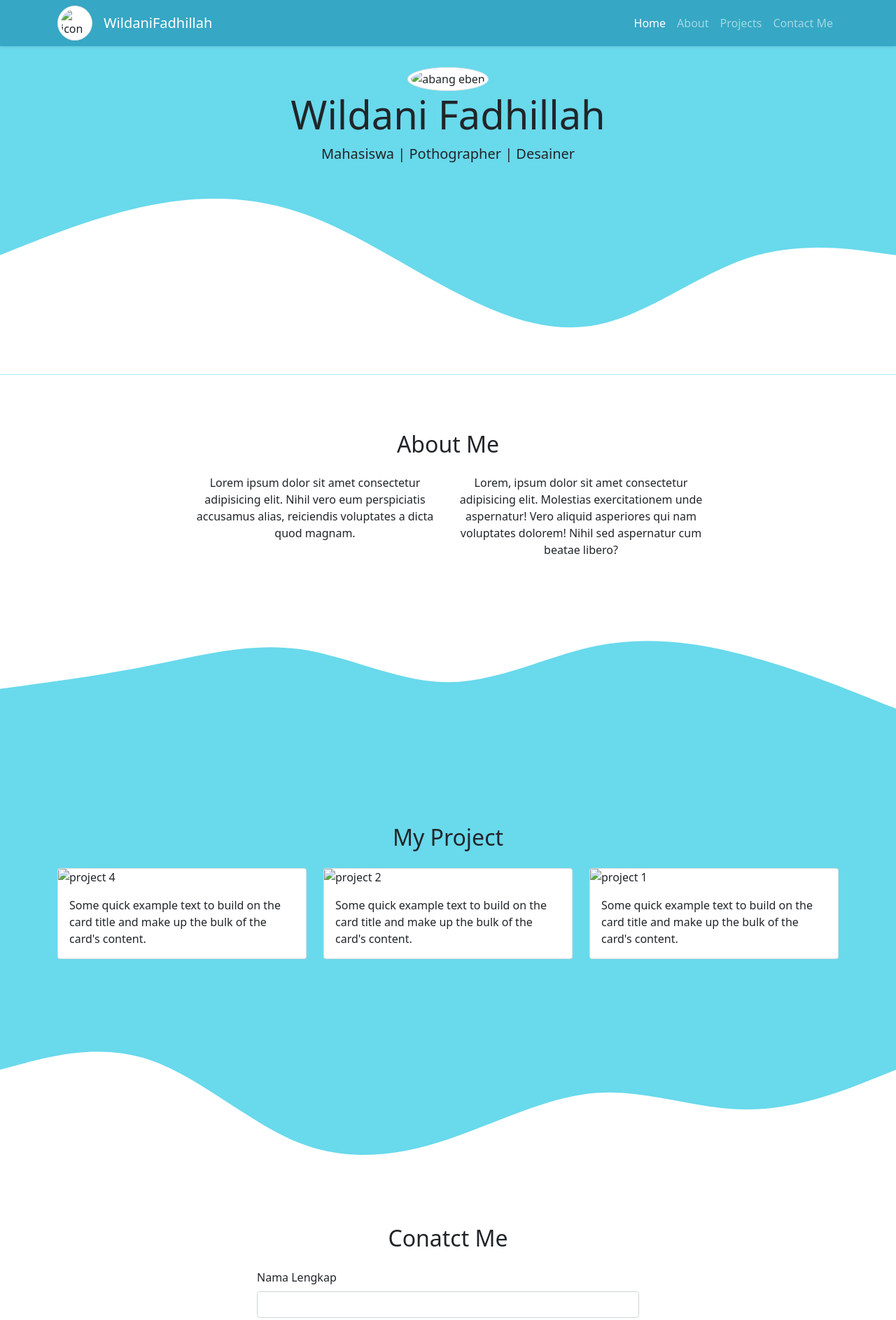
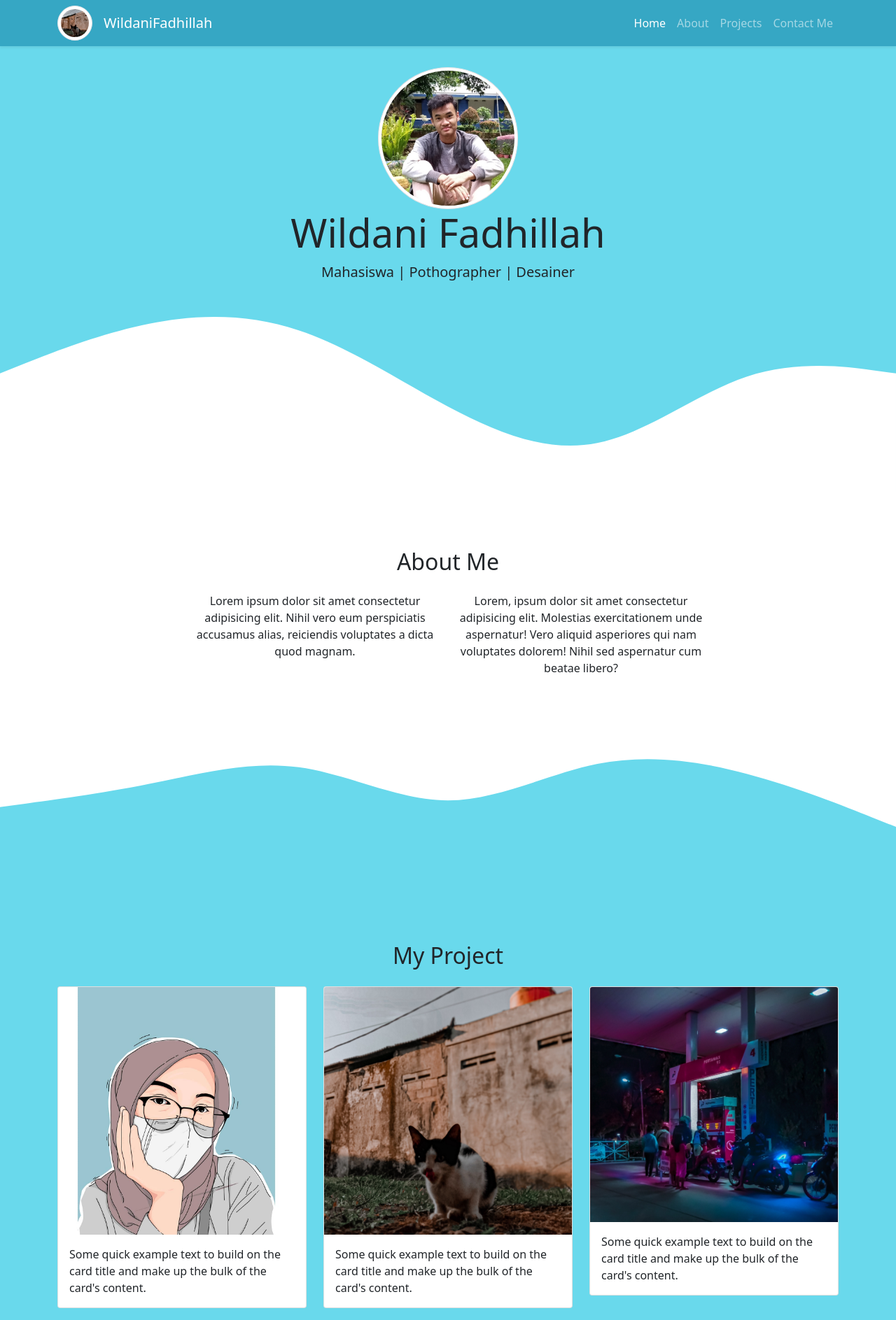
Before and after one commit to Dundolp/My-Portofolio, a plain HTML site: page index.html in a window 1280 px wide. Shown: the top 1887 px of the page at 70% size. Drawn offline with nearby package versions, Linux system fonts and the light colour scheme.

Commit message:
Update index.html

```diff
--- a/index.html
+++ b/index.html
@@ -15,7 +15,7 @@
     <!-- End Link CSS -->
     <title>My Portofolio | Wildani Fadhillah </title>
     <!-- Link Favicon -->
-    <link rel="shortcut icon" href="img/wildan.jpeg" type="image/x-icon">
+    <link rel="shortcut icon" href="wildan.jpeg" type="image/x-icon">
 
   </head>
 
@@ -24,7 +24,7 @@
     <!-- Navbar -->
     <nav class="navbar navbar-expand-lg navbar-dark shadow-sm fixed-top" style="background-color: #36a7c4;">
         <div class="container">
-          <img src="img/project/2.jpeg" alt="icon" width="50" class="rounded-circle me-3 img-thumbnail">
+          <img src="2.jpeg" alt="icon" width="50" class="rounded-circle me-3 img-thumbnail">
           <a class="navbar-brand" href="#">WildaniFadhillah</a>
           <button class="navbar-toggler" type="button" data-bs-toggle="collapse" data-bs-target="#navbarNav" aria-controls="navbarNav" aria-expanded="false" aria-label="Toggle navigation">
             <span class="navbar-toggler-icon"></span>
@@ -51,7 +51,7 @@
 
     <!-- Jumbotron -->
     <section class="jumbotron text-center">
-        <img src="img/wildan.jpeg" alt="abang eben" width="200" class="rounded-circle img-thumbnail">
+        <img src="wildan.jpeg" alt="abang eben" width="200" class="rounded-circle img-thumbnail">
         <h1 class="display-4">Wildani Fadhillah</h1>
         <p class="lead">Mahasiswa | Pothographer | Desainer</p>
         <svg xmlns="http://www.w3.org/2000/svg" viewBox="0 0 1440 320"><path fill="#ffff" fill-opacity="1" d="M0,128L40,112C80,96,160,64,240,48C320,32,400,32,480,58.7C560,85,640,139,720,181.3C800,224,880,256,960,240C1040,224,1120,160,1200,133.3C1280,107,1360,117,1400,122.7L1440,128L1440,320L1400,320C1360,320,1280,320,1200,320C1120,320,1040,320,960,320C880,320,800,320,720,320C640,320,560,320,480,320C400,320,320,320,240,320C160,320,80,320,40,320L0,320Z"></path></svg>
@@ -93,7 +93,7 @@
           <div class="row">
             <div class="col-md-4 mb-3 mt-3">
               <div class="card">
-                <img src="img/project/4.jpeg" class="card-img-top" alt="project 4">
+                <img src="4.jpeg" class="card-img-top" alt="project 4">
                 <div class="card-body">
                   <p class="card-text">Some quick example text to build on the card title and make up the bulk of the card's content.</p>
                 </div>
@@ -102,7 +102,7 @@
             </div>
             <div class="col-md-4 mb-3 mt-3">
               <div class="card">
-                <img src="img/project/2.jpeg" class="card-img-top" alt="project 2">
+                <img src="2.jpeg" class="card-img-top" alt="project 2">
                 <div class="card-body">
                   <p class="card-text">Some quick example text to build on the card title and make up the bulk of the card's content.</p>
                 </div>
@@ -111,7 +111,7 @@
             </div>
             <div class="col-md-4 mb-3 mt-3">
               <div class="card">
-                <img src="img/project/1.jpeg" class="card-img-top" alt="project 1">
+                <img src="1.jpeg" class="card-img-top" alt="project 1">
                 <div class="card-body">
                   <p class="card-text">Some quick example text to build on the card title and make up the bulk of the card's content.</p>
                 </div>
```
